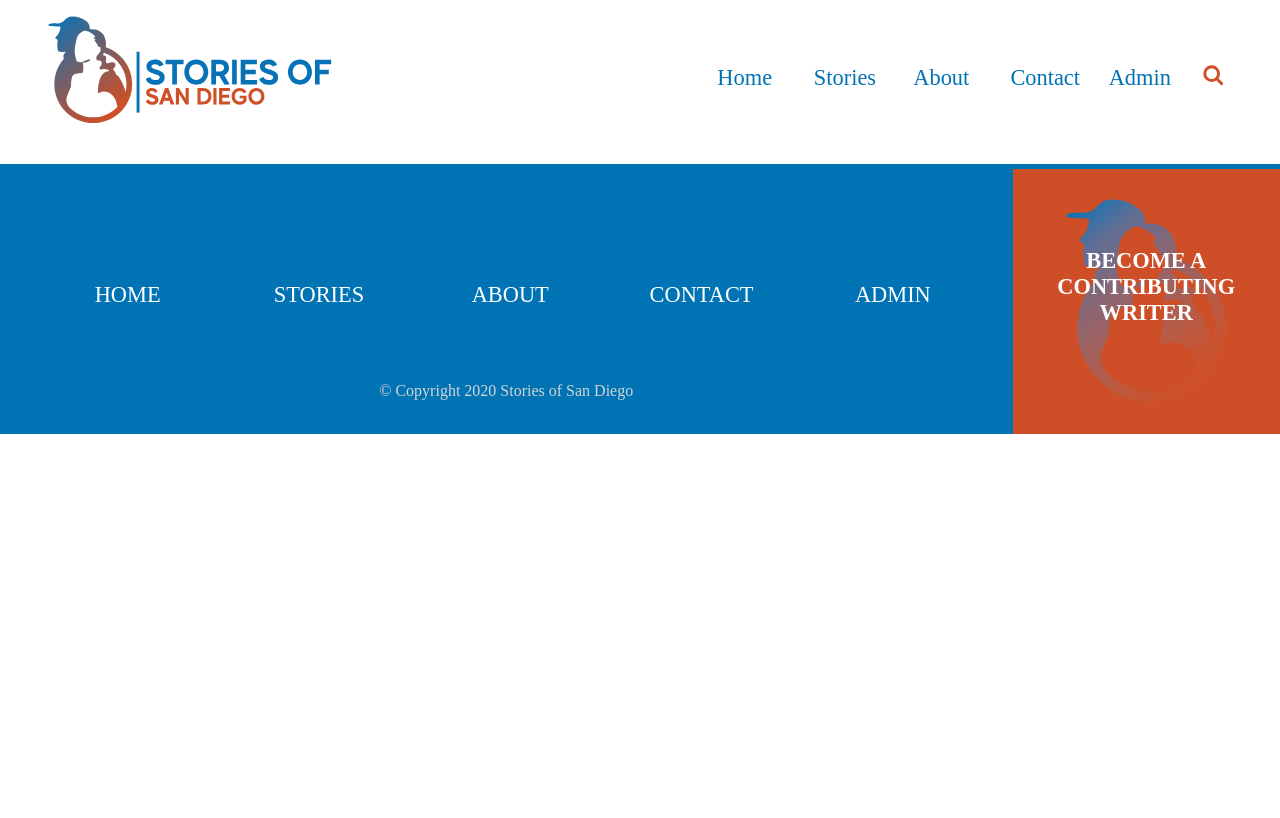
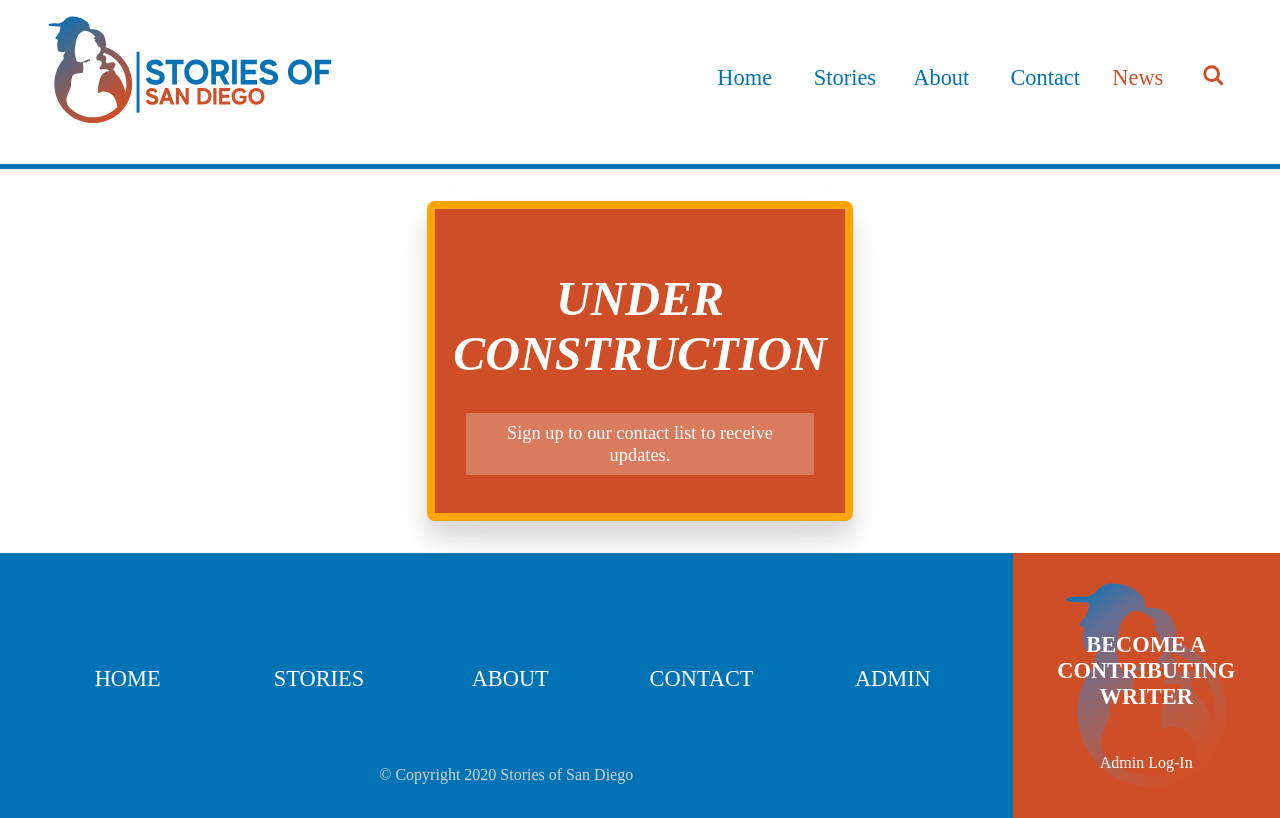
Before and after one commit to osha7/stories-of-san-diego-front-end, a React (Create React App) app: page /news in a window 1280 px wide. Built offline with nearby package versions, Linux system fonts and the light colour scheme; a web font is replaced by a local one.

Commit message:
move admin button and add news page link

```diff
--- a/src/App.js
+++ b/src/App.js
@@ -10,6 +10,7 @@ import { Home } from "./components/home/Home";
 import { Stories } from "./components/storiespage/Stories";
 import Story from "./components/storiespage/Story";
 import Signup from "./components/admin/Signup";
+import News from "./components/news/News"
 import Search from "./components/search/Search"
 import { Footer } from "./components/footer/footer";
 import { ContributingWriter } from './components/contact/ContributingWriter';
@@ -28,6 +29,7 @@ function App() {
                 <Route exact path="/stories/:id" component={Story} />
                 <Route exact path="/about" component={About} />
                 <Route exact path="/contact-us" component={Contact} />
+                <Route exact path="/news" component={News} />
                 <Route exact path="/admin" component={Admin} />
                 <Route exact path="/signup-private" component={Signup} />
                 <Route exact path="/admin-dashboard" component={AdminDashboard} />
--- a/src/components/footer/footer.js
+++ b/src/components/footer/footer.js
@@ -43,6 +43,9 @@ export const Footer = () => {
                 <a href="/contributing-writer" alt="Read More">
                     <h2>Become a Contributing Writer</h2>
                 </a>
+                <a href="/admin" alt="admin-login" className="admin-login">
+                    Admin Log-In
+                </a>
             </aside>
         </main>
     );
--- a/src/components/navbar/NavBar.js
+++ b/src/components/navbar/NavBar.js
@@ -70,14 +70,14 @@ export const NavBar = () => {
           </li>
           <li className="navbar__links">
             <NavLink
-              to="/admin"
+              to="/news"
               exact
               style={link}
               activeStyle={{
                 color: "rgba(206, 79, 39)",
               }}
             >
-              Admin
+              News
             </NavLink>
           </li>
           <li className="navbar__links">
--- /dev/null
+++ b/src/components/news/News.js
@@ -0,0 +1,16 @@
+import React from 'react';
+import '../../css/news.css'
+
+function News(props) {
+    return (
+        <div className="news-page">
+            <div className="under-construction">
+                <h1>UNDER CONSTRUCTION</h1>
+                <a href="/contact-us" alt="contact-list-signup"><p>Sign up to our contact list to receive updates.</p></a>
+            </div>
+
+        </div>
+    );
+}
+
+export default News;
--- a/src/css/footer.css
+++ b/src/css/footer.css
@@ -98,3 +98,13 @@
     text-decoration: none;
     color: #fff;
 }
+
+.admin-login {
+}
+
+.admin-login:hover,
+.admin-login:active {
+    background: rgba(255, 255, 255, 0.25);
+    padding: 0.5em;
+    border-radius: 0.25em;
+}
--- /dev/null
+++ b/src/css/news.css
@@ -0,0 +1,79 @@
+.news-page {
+    margin: 2em;
+}
+
+.under-construction {
+    margin: 0 auto;
+    width: 35%;
+    height: 20rem;
+    background: rgba(206, 79, 39);
+    border: 0.5em solid orange;
+    border-radius: 0.5em;
+    box-shadow: 0 17px 20px 0 rgba(0, 0, 0, 0.12),
+        0 20px 50px 0 rgba(0, 0, 0, 0.05);
+    color: #ffffff;
+    text-align: center;
+    animation: moveInRight 1s ease-out;
+}
+
+.under-construction h1 {
+    /* transform: translateY(50%); */
+    display: block;
+    margin-top: 15%;
+    font-size: 3em;
+    font-style: oblique;
+    word-wrap: break-word;
+    animation: moveInLeft 1s ease-out;
+}
+
+@keyframes moveInRight {
+    0% {
+        opacity: 0;
+        transform: translateX(10rem);
+    }
+    80% {
+        transform: translateX(-1rem);
+    }
+    100% {
+        opacity: 1;
+        transform: translate(0);
+    }
+}
+
+@keyframes moveInLeft {
+    0% {
+        opacity: 0;
+        transform: translateY(-10rem);
+    }
+    /* 60% {
+        transform: rotate(120deg);
+    } */
+    80% {
+        transform: translateY(1rem);
+    }
+    100% {
+        opacity: 1;
+        transform: translate(0);
+    }
+}
+
+.under-construction a {
+    color: white;
+    text-decoration: none;
+}
+
+.under-construction p:hover,
+.under-construction p:active {
+    /* transform: translateY(-3px); */
+    box-shadow: -0.25em 0.5em 0.5em rgba(0, 0, 0, 0.25);
+    transform: skewX(-12deg) translateY(-3px);
+}
+
+.under-construction p {
+    width: 85%;
+    margin: 0 auto;
+    background: rgba(255, 255, 255, 0.25);
+    /* transform: skewX(-12deg); */
+    padding: 0.5em;
+    /* border-radius: 0.25em; */
+}
```
Also changed, not shown: 1 other file (tests, documents, lock files or other folders).
